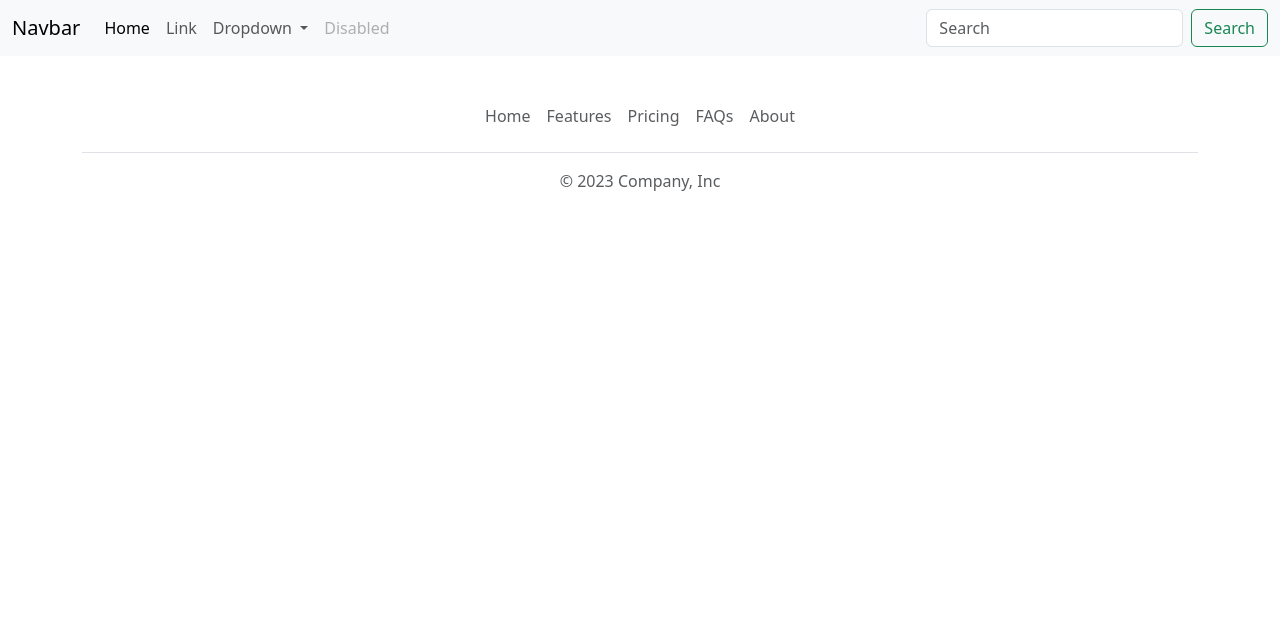
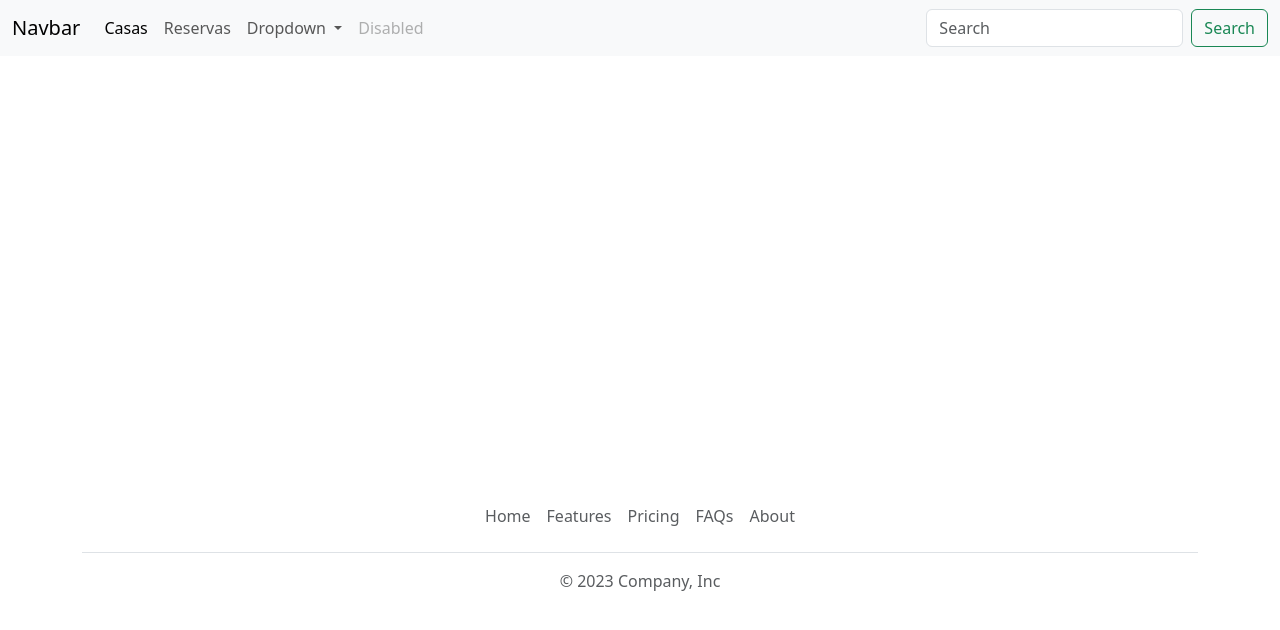
Before and after one commit to almudenadomenech/ANGULAR_GRUPO-5, an Angular app in the folder FRONTED/: page / in a window 1280 px wide. Shown: the top 630 px of the page. Built offline with nearby package versions, Linux system fonts and the light colour scheme.

Commit message:
navbar y enrutamiento de casas y reservas

```diff
--- a/FRONTED/src/app/app.component.html
+++ b/FRONTED/src/app/app.component.html
@@ -7,10 +7,10 @@
     <div class="collapse navbar-collapse" id="navbarSupportedContent">
       <ul class="navbar-nav me-auto mb-2 mb-lg-0">
         <li class="nav-item">
-          <a class="nav-link active" aria-current="page" href="#">Home</a>
+          <a class="nav-link active" aria-current="page" href="/houses">Casas</a>
         </li>
         <li class="nav-item">
-          <a class="nav-link" href="#">Link</a>
+          <a class="nav-link" href="/bookings">Reservas</a>
         </li>
         <li class="nav-item dropdown">
           <a class="nav-link dropdown-toggle" href="#" role="button" data-bs-toggle="dropdown" aria-expanded="false">
@@ -35,7 +35,11 @@
   </div>
 </nav>
 
-<router-outlet></router-outlet>
+
+<div style="min-height: 400px;">
+  <router-outlet></router-outlet>
+</div>
+
 
 
 <div class="container">
```
Also changed, not shown: FRONTED/src/app/app.routes.ts (+12 -2 lines).
